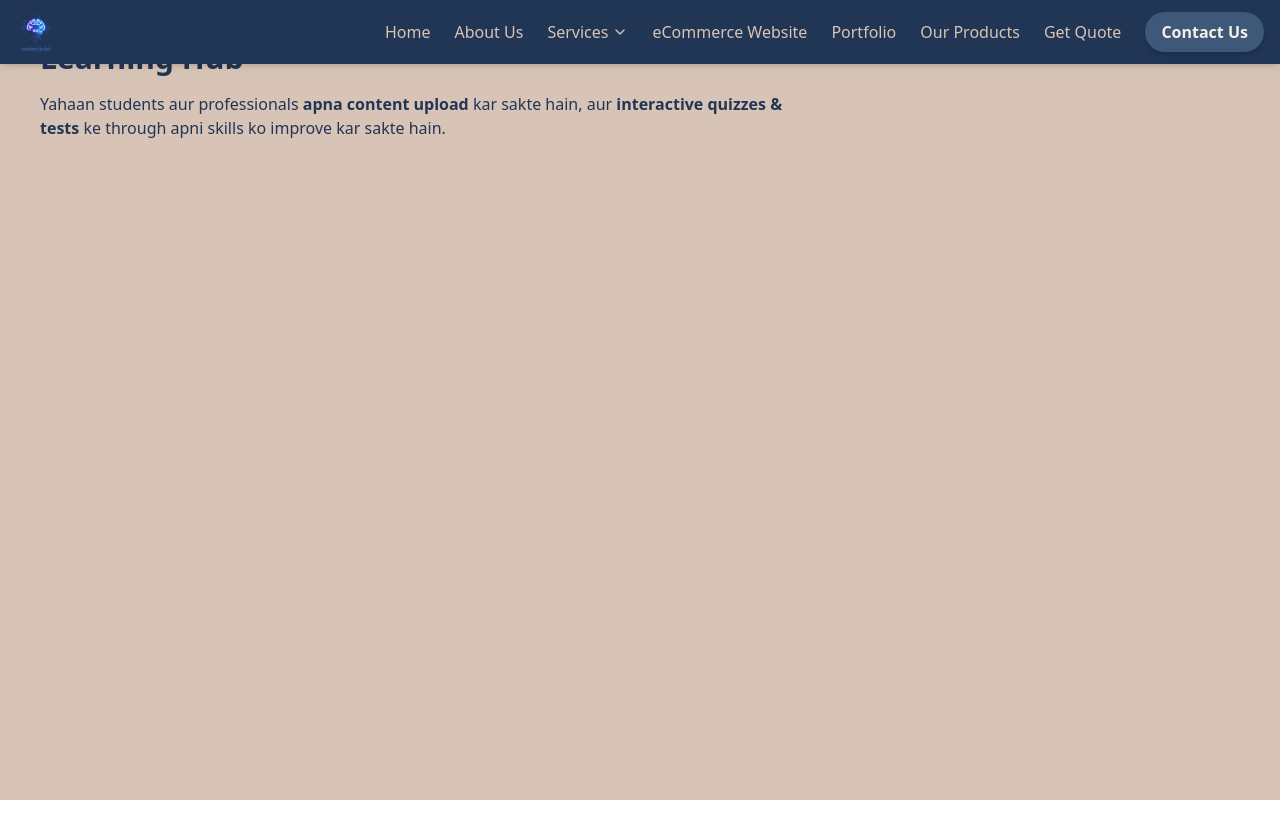
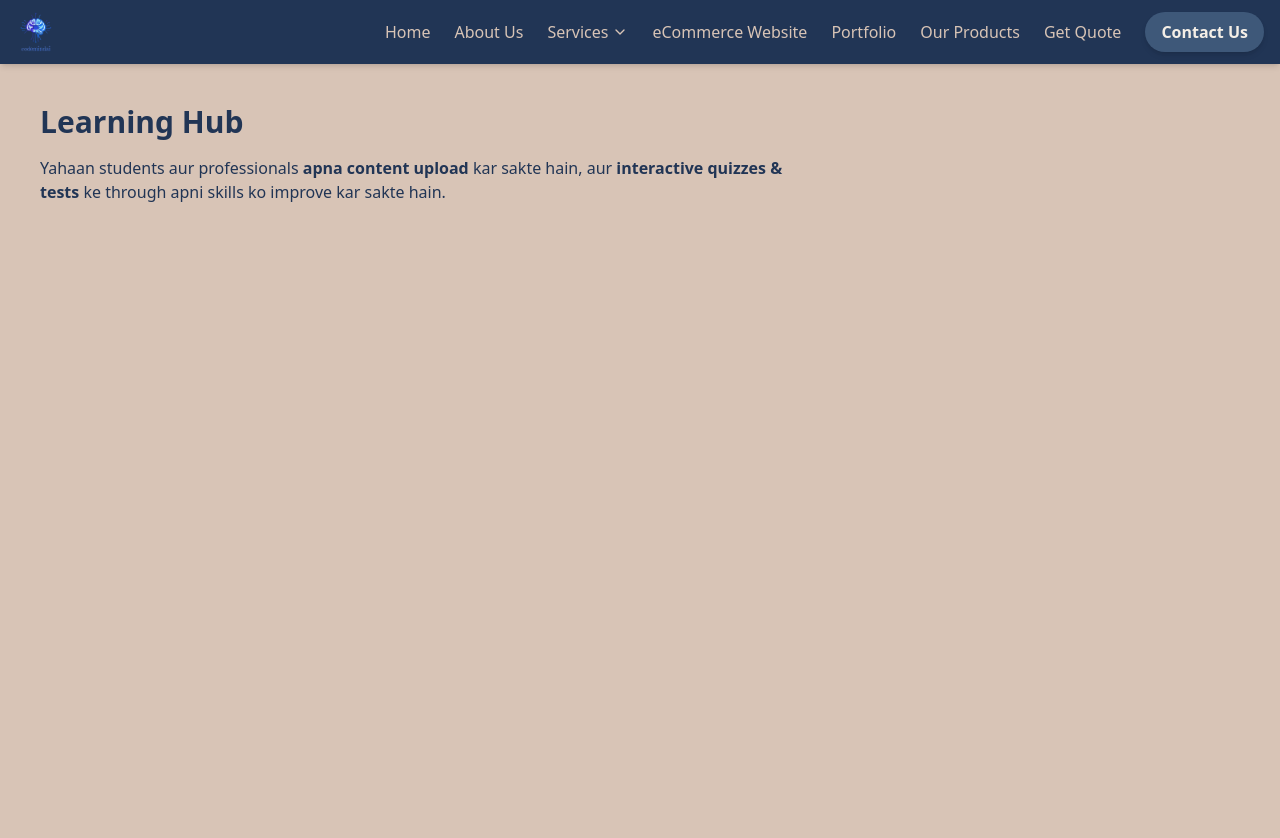
Before and after one commit to RohitKumarPatel2004/Codemindai_Frontend, a React (Vite) app: page /services/learning in a window 1280 px wide. Shown: the top 838 px of the page. Before the commit the page ends 800 px from the top, so only its background shows below. Built offline with nearby package versions, Linux system fonts and the light colour scheme.

Commit message:
initial vvrrsvd

```diff
--- a/src/components/layout/Layout.jsx
+++ b/src/components/layout/Layout.jsx
@@ -4,7 +4,7 @@ const Layout = ({ children }) => {
   return (
     <>
       <Header />
-      <main  className="w-full mx-auto">{children}</main>
+      <main className="pt-16">{children}</main>
     </>
   );
 };
```
